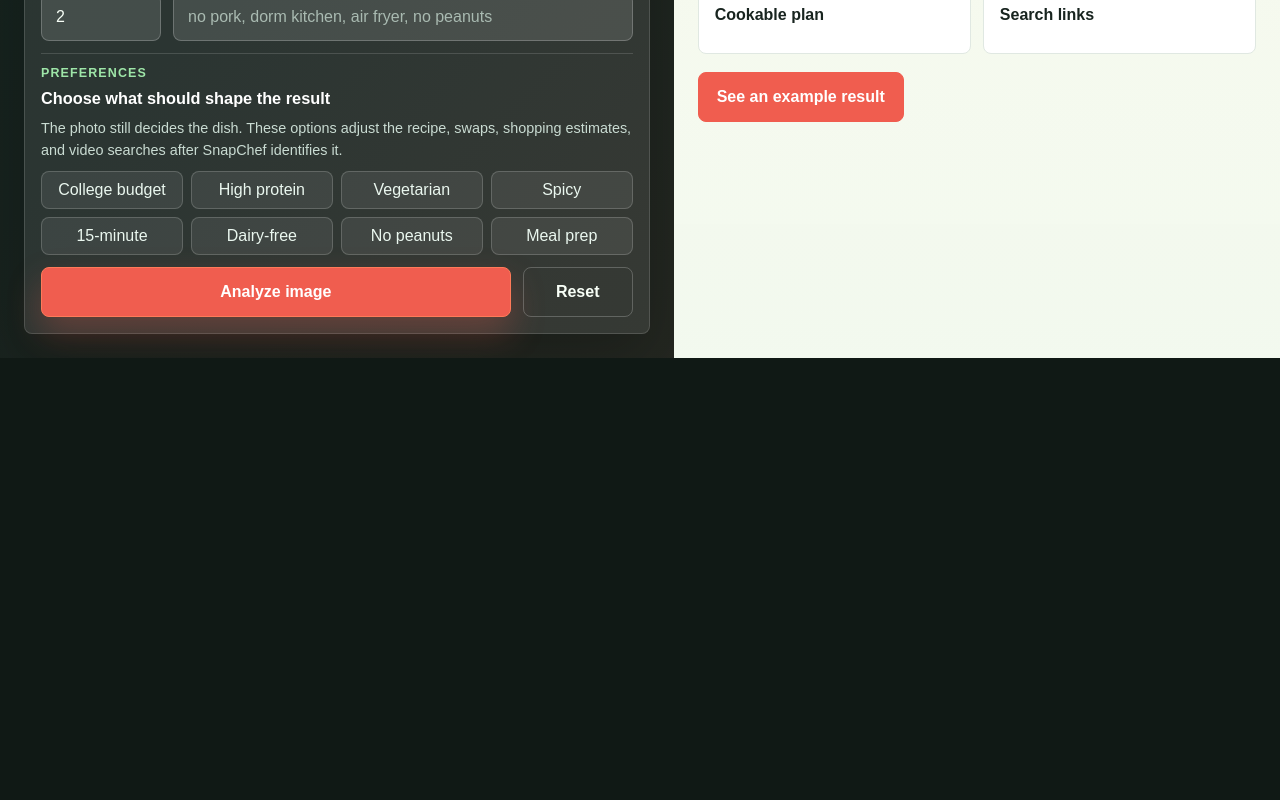
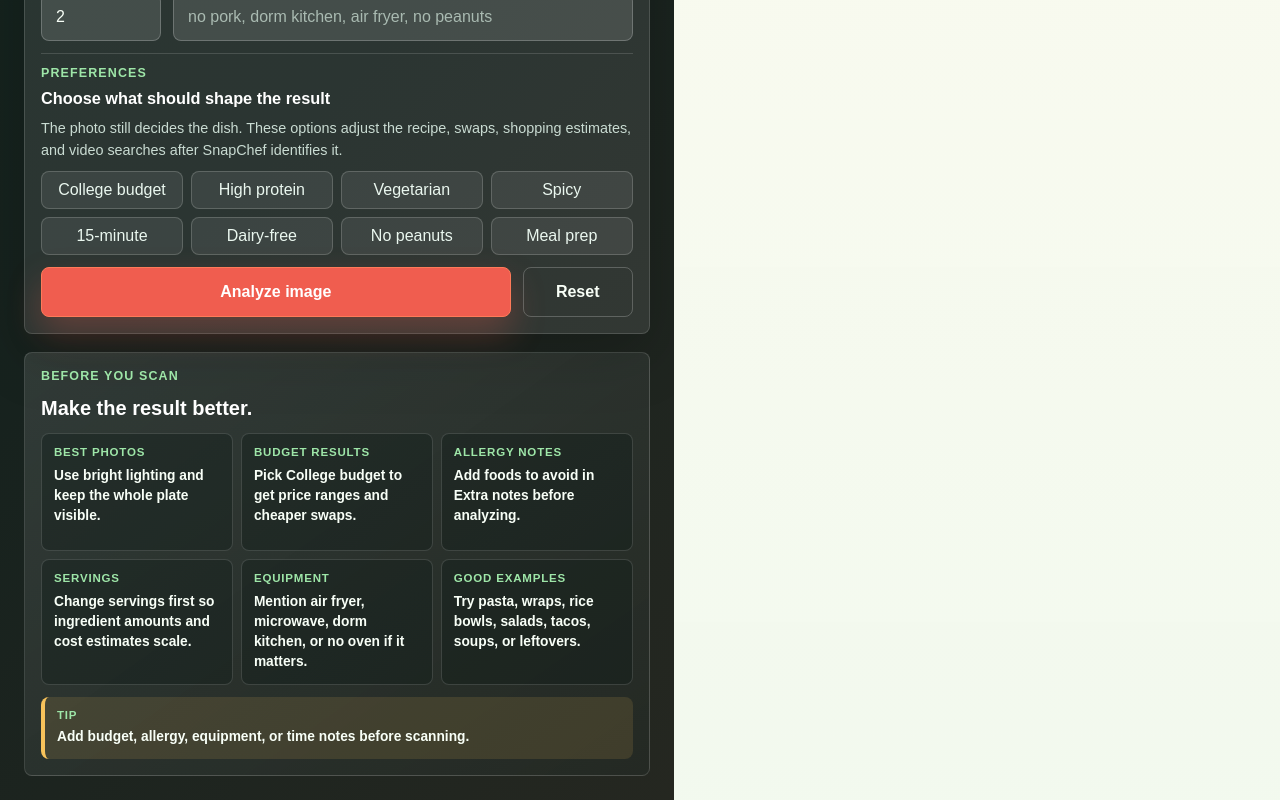
Before and after one commit to Fidel2197/snapchef, a Next.js app: page / in a window 1280 px wide. Shown: the part 977-1777 px from the top of the page. Before the commit the page ends 1335 px from the top, so only its background shows below. Built offline with nearby package versions, Linux system fonts and the light colour scheme.

Commit message:
Fill SnapChef unused layout space

```diff
--- a/src/components/snapchef-app.module.css
+++ b/src/components/snapchef-app.module.css
@@ -16,7 +16,7 @@
 
 .workspace {
   display: grid;
-  align-content: center;
+  align-content: start;
   gap: 18px;
 }
 
@@ -43,7 +43,7 @@
 
 .resultPanel {
   display: grid;
-  align-items: center;
+  align-items: start;
   background:
     linear-gradient(180deg, rgba(255, 251, 239, 0.96), rgba(242, 249, 238, 0.98)),
     #fbfbf2;
@@ -344,6 +344,70 @@
   border-radius: 8px;
   background: rgba(255, 255, 255, 0.09);
   box-shadow: 0 22px 60px rgba(0, 0, 0, 0.2);
+}
+
+.sidebarGuide {
+  display: grid;
+  gap: 12px;
+  padding: 16px;
+  border: 1px solid rgba(255, 255, 255, 0.14);
+  border-radius: 8px;
+  background:
+    linear-gradient(145deg, rgba(255, 255, 255, 0.08), rgba(8, 22, 17, 0.24)),
+    rgba(255, 255, 255, 0.04);
+}
+
+.sidebarGuideHeader {
+  display: grid;
+  gap: 6px;
+}
+
+.sidebarGuideHeader h2 {
+  color: #ffffff;
+  font-size: 1.25rem;
+  line-height: 1.18;
+}
+
+.guideGrid {
+  display: grid;
+  grid-template-columns: repeat(3, minmax(0, 1fr));
+  gap: 8px;
+}
+
+.guideGrid span {
+  min-height: 118px;
+  display: grid;
+  gap: 8px;
+  align-content: start;
+  padding: 12px;
+  border: 1px solid rgba(255, 255, 255, 0.14);
+  border-radius: 8px;
+  background: rgba(8, 22, 17, 0.3);
+}
+
+.guideGrid small,
+.sidebarCallout span {
+  color: #9ee6a8;
+  font-size: 0.72rem;
+  font-weight: 900;
+  letter-spacing: 0.07em;
+  text-transform: uppercase;
+}
+
+.guideGrid strong,
+.sidebarCallout strong {
+  color: #f8fff7;
+  font-size: 0.86rem;
+  line-height: 1.45;
+}
+
+.sidebarCallout {
+  display: grid;
+  gap: 6px;
+  padding: 12px;
+  border-left: 4px solid #f8c35b;
+  border-radius: 8px;
+  background: rgba(248, 195, 91, 0.12);
 }
 
 .panelHeader,
@@ -998,7 +1062,7 @@
 }
 
 .emptyState {
-  align-self: center;
+  align-self: start;
 }
 
 .emptyPhoto {
@@ -1118,6 +1182,7 @@
 
   .metricRow,
   .presetRow,
+  .guideGrid,
   .insightStrip {
     grid-template-columns: 1fr 1fr;
   }
@@ -1155,6 +1220,7 @@
   .metricRow,
   .storyGrid,
   .presetRow,
+  .guideGrid,
   .scanSummaryStats,
   .progressSteps,
   .insightStrip,
--- a/src/components/snapchef-app.tsx
+++ b/src/components/snapchef-app.tsx
@@ -115,6 +115,60 @@ const storyCards = [
     title: "Cook the plan",
     detail: "Get steps, swaps, serving changes, and video searches.",
     image: "/snapchef-cooking-plan.png",
+  },
+];
+
+const prepGuideCards = [
+  {
+    label: "Best photos",
+    value: "Use bright lighting and keep the whole plate visible.",
+  },
+  {
+    label: "Budget results",
+    value: "Pick College budget to get price ranges and cheaper swaps.",
+  },
+  {
+    label: "Allergy notes",
+    value: "Add foods to avoid in Extra notes before analyzing.",
+  },
+  {
+    label: "Servings",
+    value: "Change servings first so ingredient amounts and cost estimates scale.",
+  },
+  {
+    label: "Equipment",
+    value: "Mention air fryer, microwave, dorm kitchen, or no oven if it matters.",
+  },
+  {
+    label: "Good examples",
+    value: "Try pasta, wraps, rice bowls, salads, tacos, soups, or leftovers.",
+  },
+];
+
+const scanGuideCards = [
+  {
+    label: "Reading image",
+    value: "SnapChef checks the dish, visible toppings, sauces, and serving size.",
+  },
+  {
+    label: "Applying preferences",
+    value: "Your chips shape the recipe, shopping plan, swaps, and video searches.",
+  },
+  {
+    label: "Building plan",
+    value: "The final result includes recipe steps, estimated cost, and safety notes.",
+  },
+  {
+    label: "Confidence",
+    value: "Clear photos usually get higher confidence than blurry or cropped photos.",
+  },
+  {
+    label: "Shopping",
+    value: "Prices are rough ranges because every store and brand is different.",
+  },
+  {
+    label: "Videos",
+    value: "Links open YouTube searches so you can pick the tutorial you like.",
   },
 ];
 
@@ -384,8 +438,8 @@ export default function SnapChefApp() {
               <p className={styles.eyebrow}>Food photo to recipe</p>
               <h1>Turn a food photo into dinner plans.</h1>
               <p className={styles.subtitle}>
-              Upload a plate, get a likely dish, ingredient list, recipe steps, swaps, and cooking
-              video searches.
+                Upload a plate, get a likely dish, ingredient list, recipe steps, swaps, and
+                cooking video searches.
               </p>
               <div className={styles.metricRow} aria-label="SnapChef capabilities">
                 <span>Dish ID</span>
@@ -522,6 +576,12 @@ export default function SnapChefApp() {
 
           {error ? <p className={styles.errorText}>{error}</p> : null}
         </form>
+
+        <SidebarGuide
+          activePreferenceSummary={activePreferenceSummary}
+          isAnalyzing={isAnalyzing}
+          result={result}
+        />
       </section>
 
       <section className={styles.resultPanel} aria-live="polite">
@@ -747,6 +807,89 @@ function ScanSummary({
   );
 }
 
+function SidebarGuide({
+  activePreferenceSummary,
+  isAnalyzing,
+  result,
+}: {
+  activePreferenceSummary: string;
+  isAnalyzing: boolean;
+  result: SnapChefResult | null;
+}) {
+  if (result) {
+    const cards = [
+      {
+        label: "Confidence",
+        value: `${result.confidence} match. Use the guide on the right to decide how much to trust it.`,
+      },
+      {
+        label: "Budget",
+        value: `${result.shoppingPlan.estimatedPerServing}. Open Shopping for stores, ranges, and saving tips.`,
+      },
+      {
+        label: "Next move",
+        value: "Review the ingredients first, then follow the recipe steps in order.",
+      },
+      {
+        label: "Video help",
+        value: `${result.searchLinks.length} YouTube searches are ready if you want to watch the method.`,
+      },
+      {
+        label: "Safety",
+        value: result.safetyNotes[0] || "Check allergens and cook proteins to a safe temperature.",
+      },
+      {
+        label: "Swaps",
+        value: result.substitutions[0] || "Use the substitutions list if an ingredient is missing.",
+      },
+    ];
+
+    return (
+      <section className={styles.sidebarGuide}>
+        <div className={styles.sidebarGuideHeader}>
+          <p className={styles.eyebrow}>Use this result</p>
+          <h2>No wasted space. Here is what to check next.</h2>
+        </div>
+        <GuideGrid cards={cards} />
+      </section>
+    );
+  }
+
+  return (
+    <section className={styles.sidebarGuide}>
+      <div className={styles.sidebarGuideHeader}>
+        <p className={styles.eyebrow}>{isAnalyzing ? "While it works" : "Before you scan"}</p>
+        <h2>{isAnalyzing ? "What SnapChef is checking." : "Make the result better."}</h2>
+      </div>
+      <GuideGrid cards={isAnalyzing ? scanGuideCards : prepGuideCards} />
+      {activePreferenceSummary ? (
+        <div className={styles.sidebarCallout}>
+          <span>Active preferences</span>
+          <strong>{activePreferenceSummary}</strong>
+        </div>
+      ) : (
+        <div className={styles.sidebarCallout}>
+          <span>Tip</span>
+          <strong>Add budget, allergy, equipment, or time notes before scanning.</strong>
+        </div>
+      )}
+    </section>
+  );
+}
+
+function GuideGrid({ cards }: { cards: { label: string; value: string }[] }) {
+  return (
+    <div className={styles.guideGrid}>
+      {cards.map((card) => (
+        <span key={card.label}>
+          <small>{card.label}</small>
+          <strong>{card.value}</strong>
+        </span>
+      ))}
+    </div>
+  );
+}
+
 function ConfidenceGuide({ confidence }: { confidence: Confidence }) {
   return (
     <div className={styles.confidenceGuide}>
```
Lines whose indentation alone changed are shown as unchanged.
